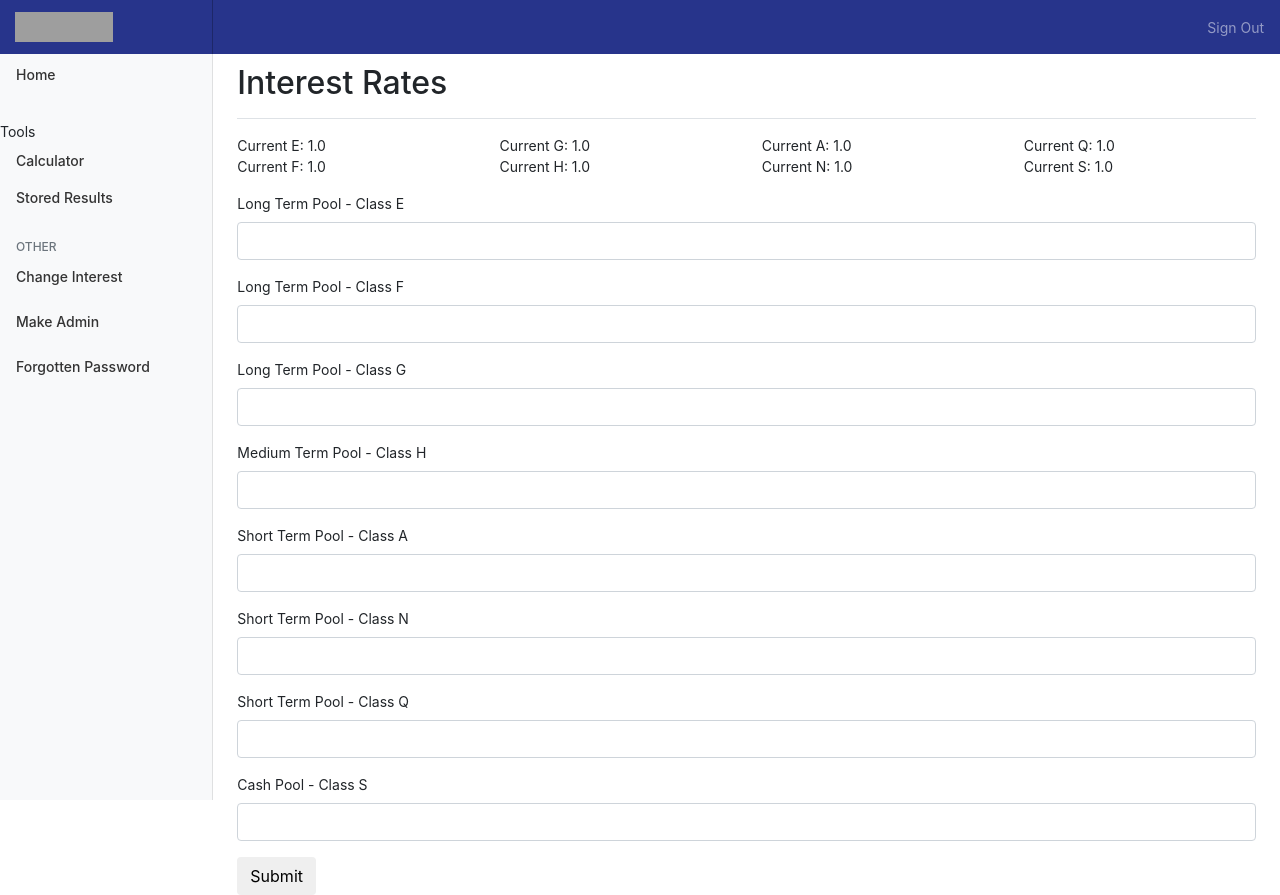
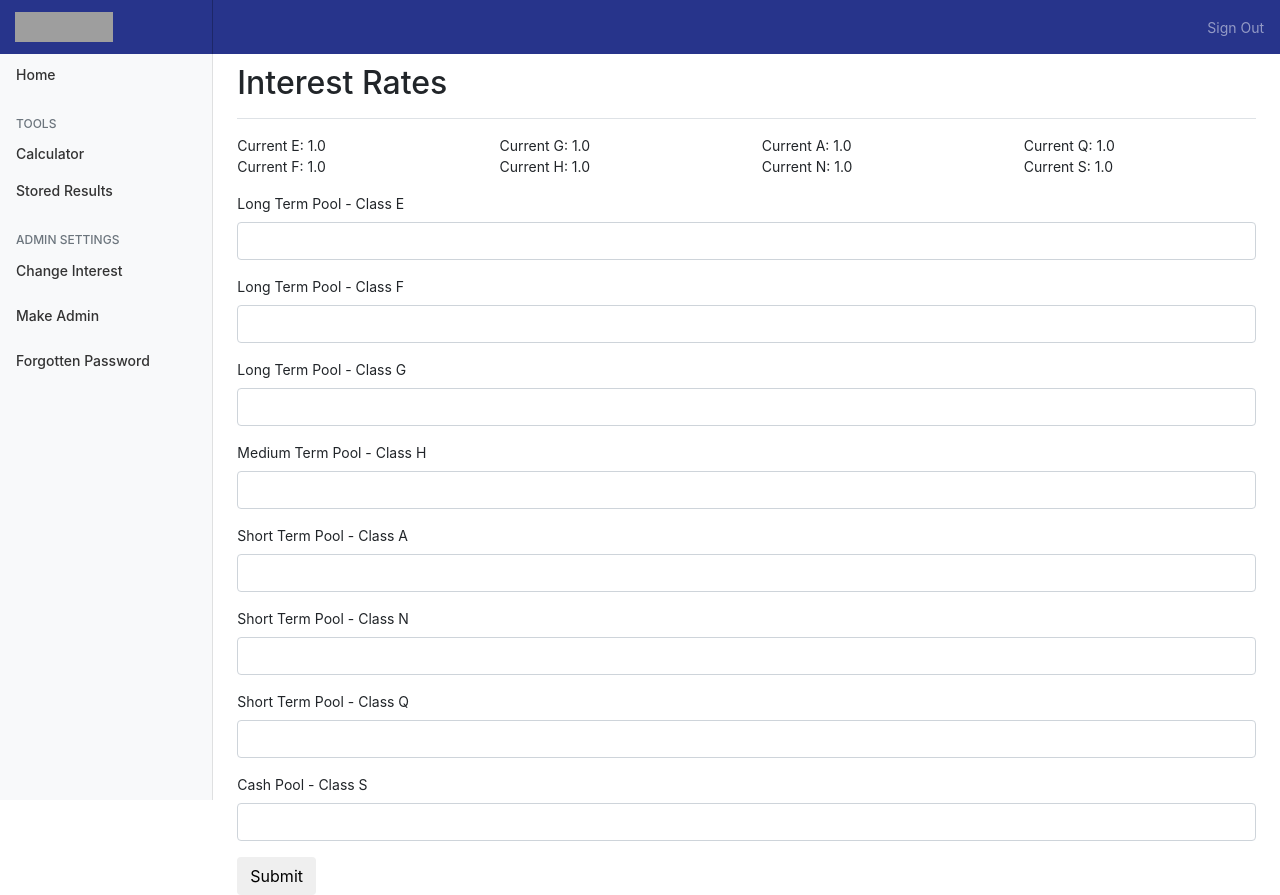
Before and after one commit to deanvains/Modelling-Returns-On-Funds, a Flask app: page /admin in a window 1280 px wide. Run offline with Flask 2, Linux system fonts and the light colour scheme; a user stored in the database is signed in; tables that the repository leaves empty hold one stand-in row (values such as "Sample post"); some libraries are stand-ins or nearby versions; grey boxes are pictures that could not be loaded.

Commit message:
Update base.html

```diff
--- a/app/templates/base.html
+++ b/app/templates/base.html
@@ -54,9 +54,10 @@
                             <a class="nav-link" href="/">
                                 <span data-feather="home" id="homebutton"></span> Home <span class="sr-only">(current)</span>
                             </a>
-                            <h6 class="sidebar-heading d-flex justify-content-between align-items-center px-3 mt-4 mb-1 text-muted"></h6>
+                            <h6 class="sidebar-heading d-flex justify-content-between align-items-center px-3 mt-4 mb-1 text-muted">
                             <span>Tools</span>
                         </li>
+                    </h6>
                         <li class="nav-item ">
                             <a class="nav-link " href="{{ url_for( 'calcs') }} ">
                                 <span data-feather="file "></span> Calculator
@@ -73,7 +74,7 @@
                     </ul>
                     {% if current_user.admin == True %}
                     <h6 class="sidebar-heading d-flex justify-content-between align-items-center px-3 mt-4 mb-1 text-muted ">
-                        <span>Other</span>
+                        <span>Admin Settings</span>
                         <a class="d-flex align-items-center text-muted " href="#">
 
                         </a>
```
